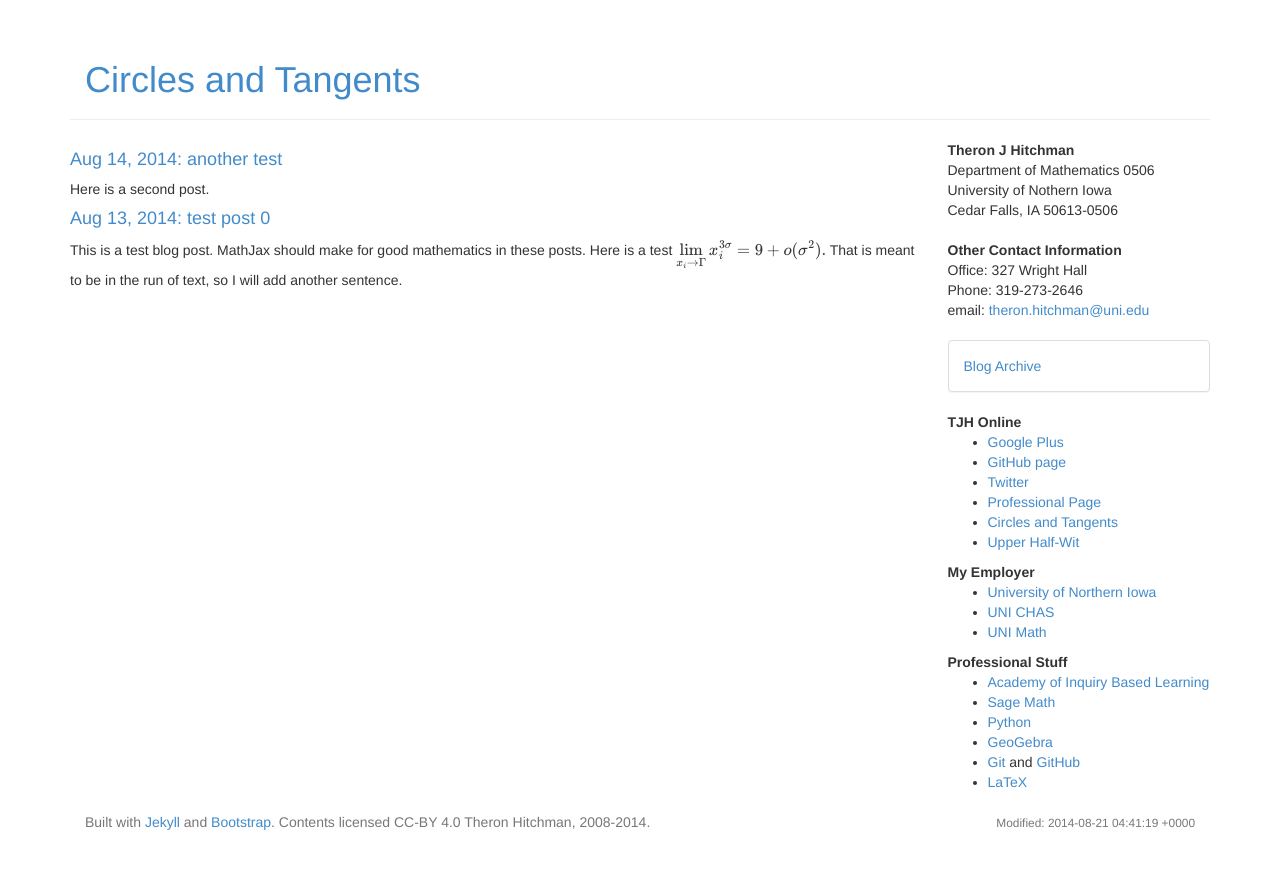
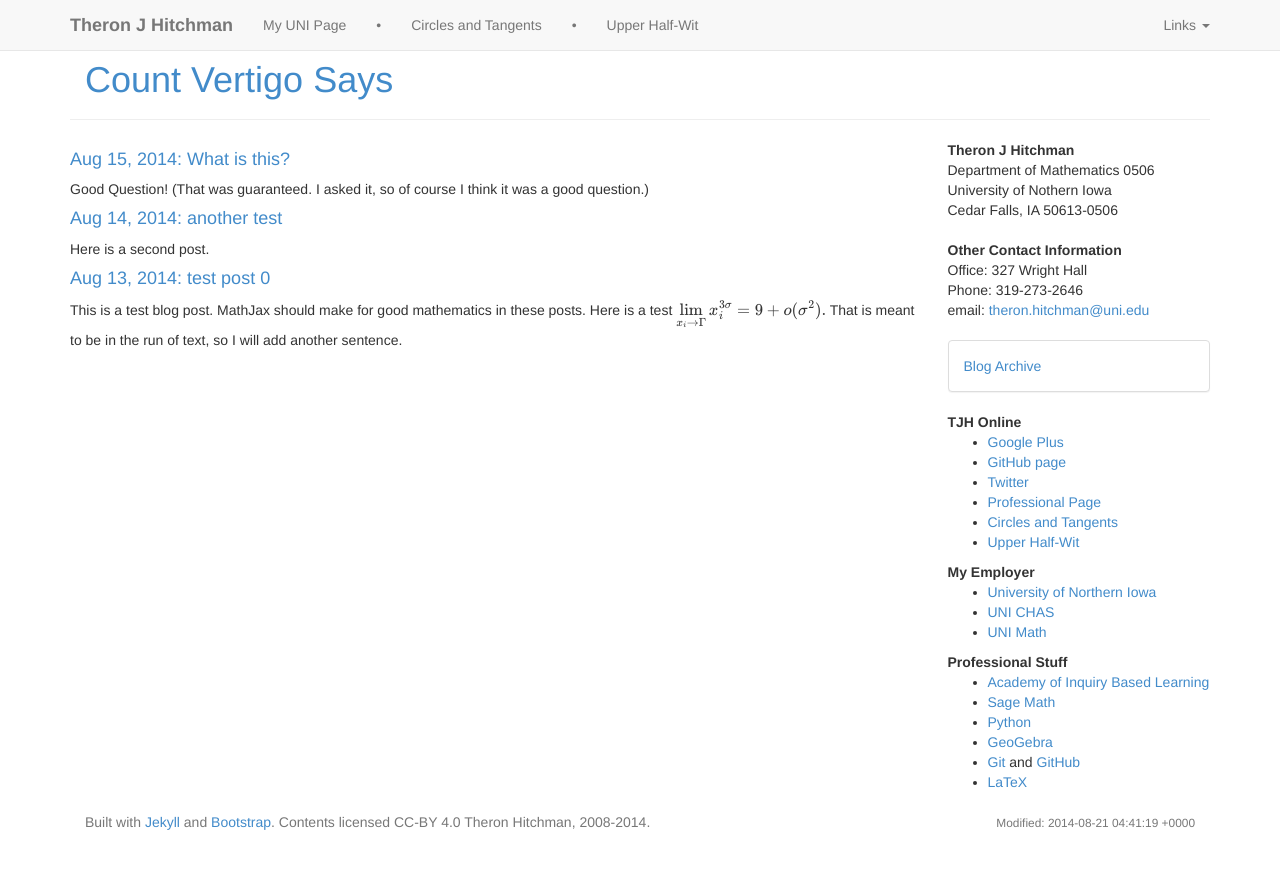
Before and after one commit to theronhitchman/uni_web_devel, a Jekyll site: the page built from blog/archive.md, in a window 1280 px wide. Shown: the top 869 px of the page. Built offline with Jekyll 4.4.1, drawn with Linux system fonts in a browser that asks for light colours; nearby versions of some CDN libraries; formulas are drawn with MathJax 3.

Commit message:
fixed a few links in navigation and sidebar; wrote a new blog post; added header to blog pages

```diff
--- a/_includes/blog-header.html
+++ b/_includes/blog-header.html
@@ -24,8 +24,46 @@
 
   <body>
 
+<div class="navbar navbar-default navbar-fixed-top" role="navigation">
+  <div class="container">
+    <div class="navbar-header">
+      <button type="button" class="navbar-toggle" data-toggle="collapse" data-target=".navbar-collapse">
+        <span class="sr-only">Toggle navigation</span>
+        <span class="icon-bar"></span>
+        <span class="icon-bar"></span>
+        <span class="icon-bar"></span>
+      </button>
+      <a class="navbar-brand" href="{{ site.baseurl }}/"><strong>Theron J Hitchman</strong></a>
+    </div>
+    <div class="collapse navbar-collapse">
+      <ul class="nav navbar-nav ">
+        <li><a href="{{ site.baseurl }}/">My UNI Page</a></li>
+        <li class="hidden-xs"><a>&bull;</a></li>
+        <li><a href="{{site.blogurl}}">Circles and Tangents</a></li>
+        <li class="hidden-xs"><a>&bull;</a></li>
+        <li><a href="{{site.uhwurl}}">Upper Half-Wit</a></li>
+      </ul>
+      <ul class="nav navbar-nav navbar-right">
+        <li class="dropdown">
+          <a href="#" class="dropdown-toggle" data-toggle="dropdown">Links <span class="caret"></span></a>
+          <ul class="dropdown-menu" role="menu">
+            <li class="dropdown-header">Blogs</li>
+            <li><a href="{{site.blogurl}}">Circles and Tangents</a></li>
+            <li><a href="{{site.uhwurl}}">Upper Half-Wit</a></li>
+            <li class="divider"></li>
+            <li class="dropdown-header">Other Web Sites</li>
+            <li><a href="{{ site.baseurl }}/">My UNI Page</a></li>
+            <li><a href="{{site.githubpageurl}}">My GitHub Projects</a></li>
+          </ul>
+        </li>
+      </ul>
+    </div><!--/.nav-collapse -->
+  </div>
+</div>
+
+
 <div class="container">
   <div class="col-xs-12 page-header">
-    <h1><a href="{{site.baseurl}}/blog/" style="font-color: black">Circles and Tangents</a></h1>
+    <h1><a href="{{site.baseurl}}/blog/" style="font-color: black">Count Vertigo Says</a></h1>
   </div>
 </div>
--- a/_includes/default-header.html
+++ b/_includes/default-header.html
@@ -58,7 +58,7 @@
                 <li class="dropdown-header">Other Web Sites</li>
                 <li><a href="{{site.blogurl}}">Circles and Tangents</a></li>
                 <li><a href="{{site.uhwurl}}">Upper Half-Wit</a></li>
-                <li><a href="{{site.githuburl}}">My GitHub Projects</a></li>
+                <li><a href="{{site.githubpageurl}}">My GitHub Projects</a></li>
                 <li class="divider"></li>
                 <li class="dropdown-header">Sage Math</li>
                 <li><a href="{{site.smcurl}}">SageMathCloud</a></li>
--- a/_layouts/blog.html
+++ b/_layouts/blog.html
@@ -10,7 +10,7 @@
 
     </div>
     <div>
-      <div class="hidden-xs col-md-3">
+      <div class="hidden-xs hidden-sm col-md-3">
 
         {% include contact-sidebar.html %}
 
--- a/_layouts/post.html
+++ b/_layouts/post.html
@@ -28,7 +28,7 @@
       {{ content }}
     </div>
   <!-- sidebar -->
-    <div class="hidden-xs col-md-3">
+    <div class="hidden-xs hidden-sm col-md-3">
 
       {% include contact-sidebar.html %}
 
--- /dev/null
+++ b/_posts/2014-08-15-whatisthis.md
@@ -0,0 +1,18 @@
+---
+layout: post
+title: What is this?
+---
+
+Good Question! (That was guaranteed. I asked it, so of course I think it was a good question.)
+
+For now, this is an experimental place-holder. I had though to move my reflective practice
+teaching blog here, but I can't bring myself to really do it. There are all sorts of
+reasons, some of them are even good ones.
+
+I put in some work to build this little thing, so I am not going to kill it. For
+now, this will get a new title "Count Vertigo Says," and just sit here. I know that
+is a dumb title, but whatever. This is a functioning blog in a site I built myself
+using Jekyll and Bootstrap. I may or may not use it.
+
+But I put links to my commercially hosted blogs in the navigation bar across the top
+of this page, and in the drop-down menu for those viewing this on a mobile device.
```
